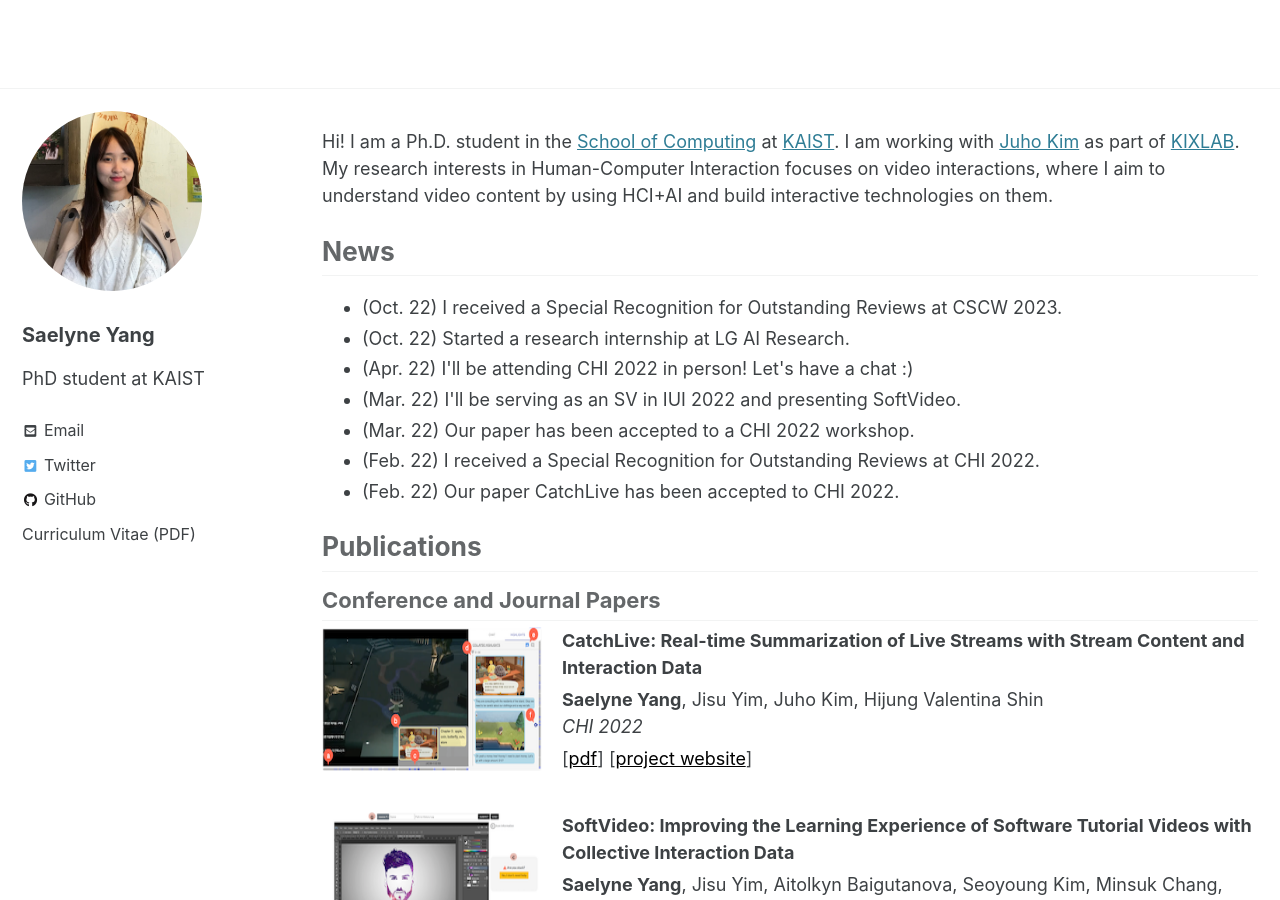
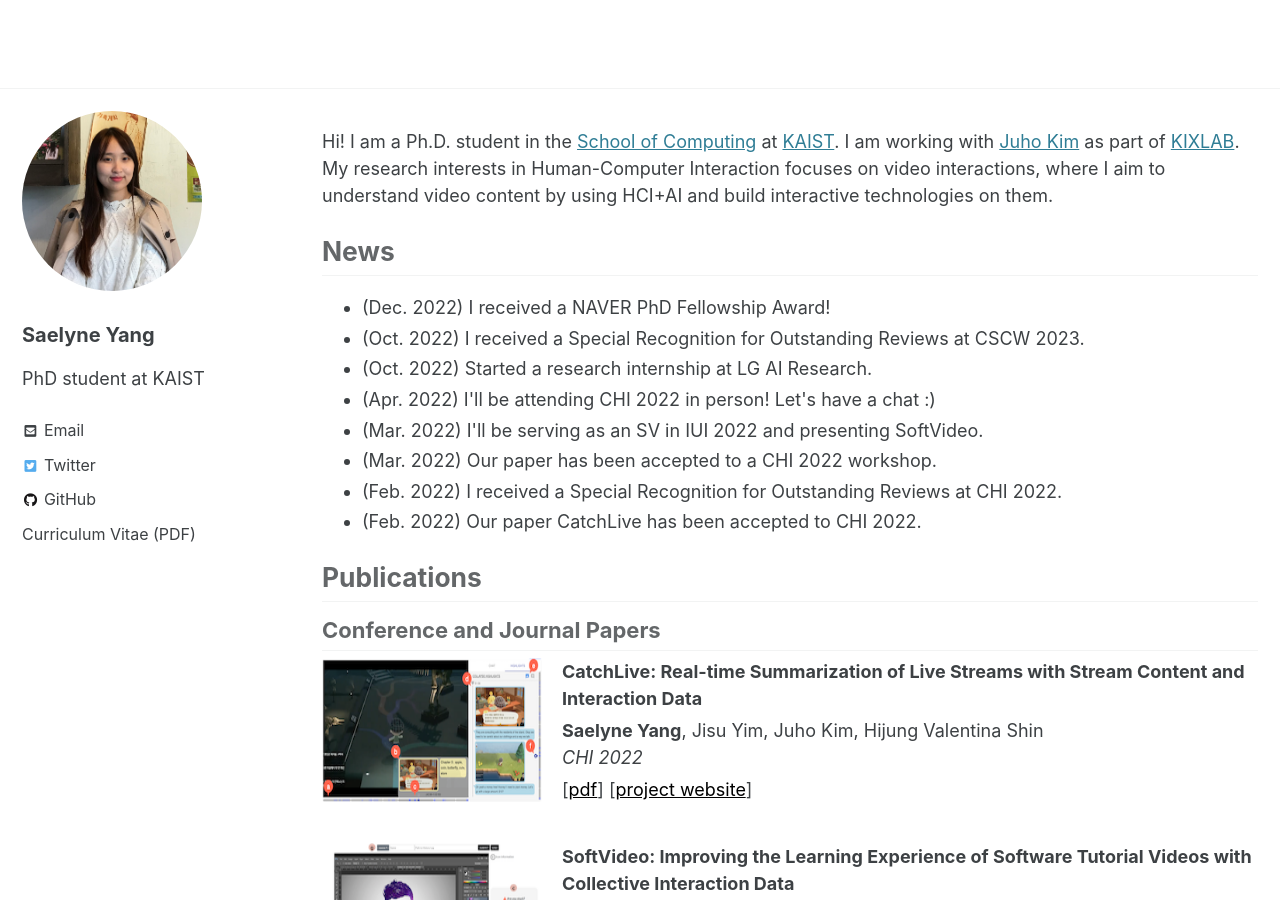
Before and after one commit to saelyne/saelyne-website, a Jekyll site: the page built from index.html, in a window 1280 px wide and 900 px high. Built offline with Jekyll 4.4.1, drawn with Linux system fonts in a browser that asks for light colours; cached includes are drawn as plain includes; the list of posts is cut into pages by our own code.

Commit message:
fellowship

```diff
--- a/_data/news.yml
+++ b/_data/news.yml
@@ -1,10 +1,11 @@
-- item: (Oct. 22) I received a Special Recognition for Outstanding Reviews at CSCW 2023.
-- item: (Oct. 22) Started a research internship at LG AI Research.
-- item: (Apr. 22) I'll be attending CHI 2022 in person! Let's have a chat :)
-- item: (Mar. 22) I'll be serving as an SV in IUI 2022 and presenting SoftVideo.
-- item: (Mar. 22) Our paper has been accepted to a CHI 2022 workshop.
-- item: (Feb. 22) I received a Special Recognition for Outstanding Reviews at CHI 2022.
-- item: (Feb. 22) Our paper CatchLive has been accepted to CHI 2022.
+- item: (Dec. 2022) I received a NAVER PhD Fellowship Award!
+- item: (Oct. 2022) I received a Special Recognition for Outstanding Reviews at CSCW 2023.
+- item: (Oct. 2022) Started a research internship at LG AI Research.
+- item: (Apr. 2022) I'll be attending CHI 2022 in person! Let's have a chat :)
+- item: (Mar. 2022) I'll be serving as an SV in IUI 2022 and presenting SoftVideo.
+- item: (Mar. 2022) Our paper has been accepted to a CHI 2022 workshop.
+- item: (Feb. 2022) I received a Special Recognition for Outstanding Reviews at CHI 2022.
+- item: (Feb. 2022) Our paper CatchLive has been accepted to CHI 2022.
 # - item: (Dec. 21) Our paper Softvideo has been accepted to IUI 2022.
 # - item: 2021/3 - Starting as a Ph.D. student. Looking forward to doing exciting research around videos!
 # - item: 2020/12 - Defended my Master's thesis! Thanks to everyone who supported me throughout this journey :)
```
